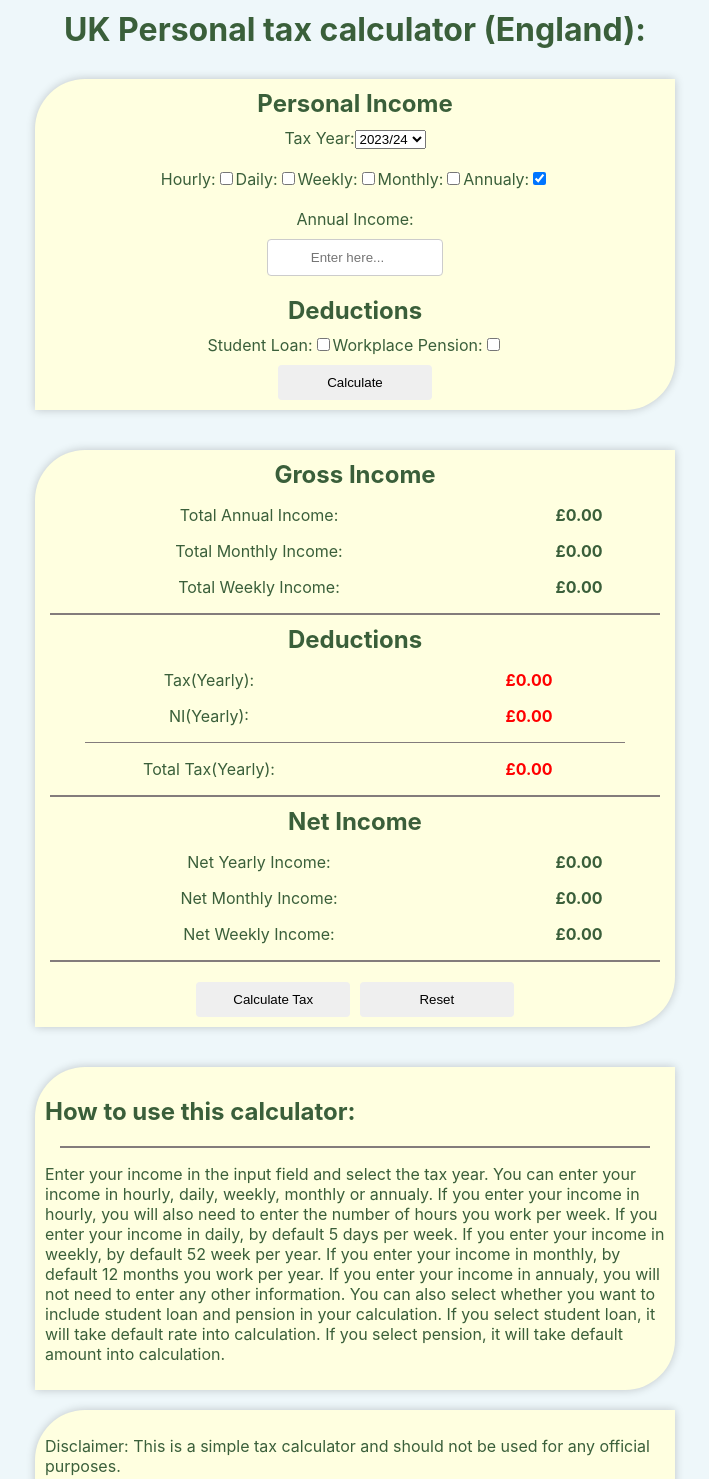
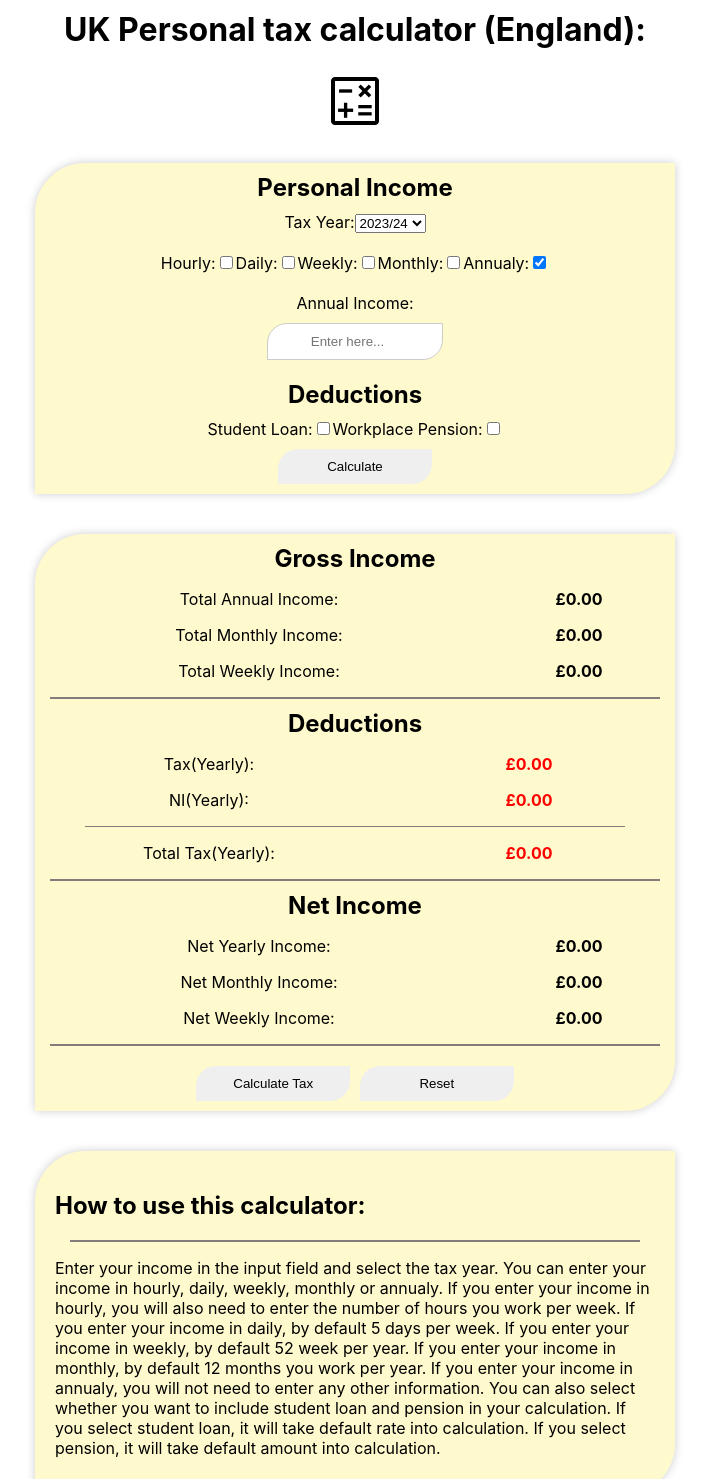
Before and after one commit to asaad227/taxCalculator, a React app: page / in a window 1280 px wide. Shown: the top 1479 px of the page, without its empty margins (285-994 px from the left). Built offline with nearby package versions, Linux system fonts and the light colour scheme.

Commit message:
update all the button and input field boder radius top and bottom

```diff
--- a/public/index.html
+++ b/public/index.html
@@ -3,6 +3,7 @@
   <head>
     <meta charset="utf-8" />
     <link rel="icon" href="%PUBLIC_URL%/favicon.ico" />
+    <link rel="stylesheet" href="https://fonts.googleapis.com/css2?family=Material+Symbols+Outlined:opsz,wght,FILL,GRAD@48,400,0,0" />
     <meta name="viewport" content="width=device-width, initial-scale=1" />
     <meta name="theme-color" content="#000000" />
     <meta
--- a/src/Form/index.css
+++ b/src/Form/index.css
@@ -3,7 +3,7 @@ form{
     margin: 20px auto;
     box-sizing: border-box;
     box-shadow: 0 0 10px rgba(0,0,0,0.2);
-    background-color: #ffffe0;
+    background-color: #FFFACD;
     border-top-left-radius: 50px;
     border-bottom-right-radius: 50px;
 }
@@ -12,7 +12,8 @@ form input[type="submit"] {
   width: 12vw;
   padding: 10px;
   border: none;
-  border-radius: 4px;
+  border-top-left-radius: 20px;
+  border-bottom-right-radius: 20px;
   margin: 10px 5px;
 }
 .hrsShow {
--- a/src/IncomeIn/index.css
+++ b/src/IncomeIn/index.css
@@ -3,7 +3,8 @@ label input[type="number"] {
   padding: 10px;
   text-align: center;
   border: 1px solid #ccc;
-  border-radius: 4px;
+  border-top-left-radius: 20px;
+  border-bottom-right-radius: 20px;
   margin: 10px 5px;
 }
 
--- a/src/TotalTax/index.css
+++ b/src/TotalTax/index.css
@@ -4,15 +4,22 @@
     text-align: center;
     align-items: center;
   }
+  .main .cal-sign{
+    font-size:4em;
+    color: #000000;
+    margin: 10px 0;
+    padding: 0;
+  }
 
   footer, aside{
+    color: #000000;
     text-align: flex-start;
     margin: 20px auto;
-    padding: 10px;
+    padding: 20px;
     width: 50vw;
     box-sizing: border-box;
     box-shadow: 0 0 10px rgba(0,0,0,0.2);
-    background-color: #ffffe0;
+    background-color:#FFFACD;
     border-top-left-radius: 50px;
     border-bottom-right-radius: 50px;
   }
@@ -41,11 +48,12 @@
     margin: 20px auto;
     box-sizing: border-box;
     box-shadow: 0 0 10px rgba(0,0,0,0.2);
-    background-color: #ffffe0;
+    background-color:#FFFACD;
     border-top-left-radius: 50px;
     border-bottom-right-radius: 50px;
   }
   p span {
+    color: #000000;
   font-weight: bold;
   width: 15vw;
     float: right;
@@ -67,9 +75,11 @@ input[type="button"] {
   width: 12vw;
   padding: 10px;
   border: none;
-  border-radius: 4px;
+  border-top-left-radius: 20px;
+  border-bottom-right-radius: 20px;
   margin: 10px 5px;
 }
+
 .divider{
  border-bottom: 2px solid #837c7c;
  margin: 10px 15px;
--- a/src/TotalTax/index.js
+++ b/src/TotalTax/index.js
@@ -112,6 +112,9 @@ function handleReset(event){
     <div>
     <div className='main'>
         <h1>UK Personal tax calculator (England):</h1>
+        <span className="material-symbols-outlined cal-sign">
+calculate
+</span>
         <Form year={year} setYear={setYear} isLoan={isLoan} setIsLoan={setIsLoan} isPension={isPension} setIsPension={setIsPension}
         handleSubmit={handleSubmit} isDaily={isDaily}
          isWeekly={isWeekly} isMonthly={isMonthly} isAnnual={isAnnual}
--- a/src/index.css
+++ b/src/index.css
@@ -4,8 +4,6 @@ body {
   margin: 0;
   padding: 0;
   box-sizing: border-box;
-  background-color: #eef7fa;
-  color: #3a5f3a;
   font-family: -apple-system, BlinkMacSystemFont, 'Segoe UI', 'Roboto', 'Oxygen',
     'Ubuntu', 'Cantarell', 'Fira Sans', 'Droid Sans', 'Helvetica Neue',
     sans-serif;
```
